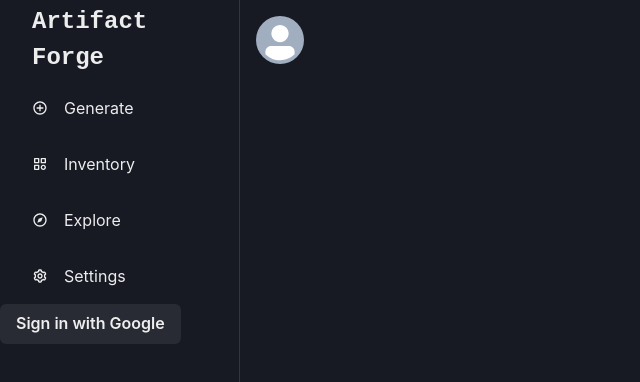
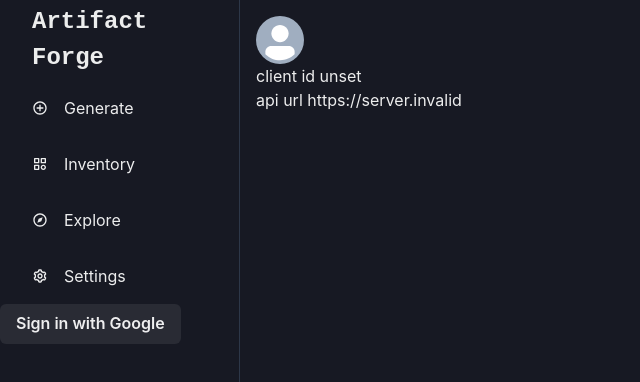
Before and after one commit to Jose-AE/artifact-forge, a React (Vite) app in the folder client/: page /settings in a window 1280 px wide. Shown: the top 382 px of the page, without its empty margins (0-640 px from the left). Built offline with nearby package versions, Linux system fonts and the light colour scheme; no server answers.

Commit message:
.env debug

```diff
--- a/client/src/pages/SettingsPage.tsx
+++ b/client/src/pages/SettingsPage.tsx
@@ -9,6 +9,8 @@ export default function SettingsPage() {
     <>
       <Text>{loggedUser?.username}</Text>
       <Avatar src={loggedUser?.pfp} />
+      <Text>client id {import.meta.env.VITE_GOOGLE_CLIENT_ID}</Text>
+      <Text>api url {import.meta.env.VITE_API_URI}</Text>
     </>
   );
 }
```
